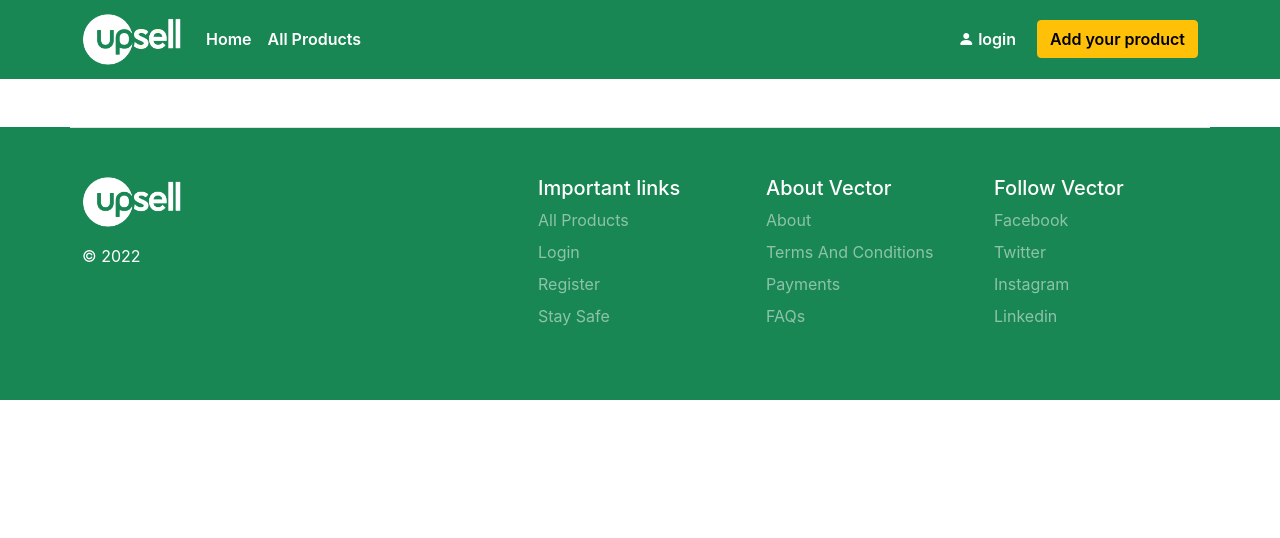
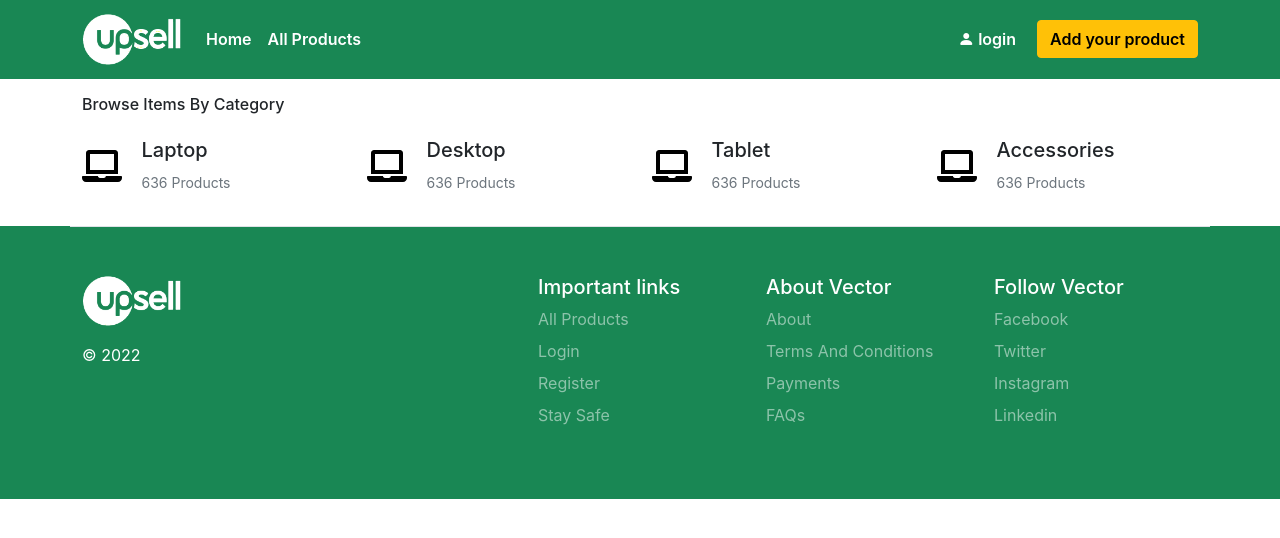
Before and after one commit to devshowmik/Upsell, a React (Create React App) app: page / in a window 1280 px wide. Shown: the top 538 px of the page. Built offline with nearby package versions, Linux system fonts and the light colour scheme.

Commit message:
home page added

```diff
--- a/package.json
+++ b/package.json
@@ -9,6 +9,7 @@
     "firebase": "^9.14.0",
     "react": "^18.2.0",
     "react-dom": "^18.2.0",
+    "react-icons": "^4.6.0",
     "react-router-dom": "^6.4.3",
     "react-scripts": "5.0.1",
     "web-vitals": "^2.1.4"
--- a/src/Components/Global/Footer/Footer.js
+++ b/src/Components/Global/Footer/Footer.js
@@ -6,7 +6,7 @@ const Footer = () => {
     return (
         <div className="footer bg-success text-white">
             <div className="container">
-                <footer className="row row-cols-1 row-cols-sm-2 row-cols-md-5 py-5 my-5 border-top">
+                <footer className="row row-cols-1 row-cols-sm-2 row-cols-md-5 py-5 border-top">
                     <div className="col mb-3">
                         <Link href="/" className="d-flex align-items-center mb-3 link-dark text-decoration-none">
                             <img src={Logo} alt="" width='100' className='logo' />
--- /dev/null
+++ b/src/Pages/Home/Home.js
@@ -0,0 +1,76 @@
+import React from 'react';
+import { FaLaptop } from "react-icons/fa";
+
+const Home = () => {
+    return (
+        <div className="home-category py-3 text-capitalize">
+            <div className="container">
+                <h6>Browse items by category</h6>
+                <div class="row row-cols-1 row-cols-md-4">
+                    <div class="col">
+                        <div class="card border-0 " >
+                            <div class="row g-0 align-items-center">
+                                <div class="col-md-2">
+                                    <FaLaptop className='fs-1' style={{ color: '#000' }} />
+                                </div>
+                                <div class="col-md-10">
+                                    <div class="card-body">
+                                        <h5 class="card-title">Laptop</h5>
+                                        <p class="card-text "><small class="text-muted">636 products</small></p>
+                                    </div>
+                                </div>
+                            </div>
+                        </div>
+                    </div>
+                    <div class="col">
+                        <div class="card  border-0 text-capitalize" >
+                            <div class="row g-0 align-items-center">
+                                <div class="col-md-2">
+                                    <FaLaptop className='fs-1' style={{ color: '#000' }} />
+                                </div>
+                                <div class="col-md-10">
+                                    <div class="card-body">
+                                        <h5 class="card-title">Desktop</h5>
+                                        <p class="card-text "><small class="text-muted">636 products</small></p>
+                                    </div>
+                                </div>
+                            </div>
+                        </div>
+                    </div>
+                    <div class="col">
+                        <div class="card  border-0 text-capitalize" >
+                            <div class="row g-0 align-items-center">
+                                <div class="col-md-2">
+                                    <FaLaptop className='fs-1' style={{ color: '#000' }} />
+                                </div>
+                                <div class="col-md-10">
+                                    <div class="card-body">
+                                        <h5 class="card-title">tablet</h5>
+                                        <p class="card-text "><small class="text-muted">636 products</small></p>
+                                    </div>
+                                </div>
+                            </div>
+                        </div>
+                    </div>
+                    <div class="col">
+                        <div class="card  border-0 text-capitalize" >
+                            <div class="row g-0 align-items-center">
+                                <div class="col-md-2">
+                                    <FaLaptop className='fs-1' style={{ color: '#000' }} />
+                                </div>
+                                <div class="col-md-10">
+                                    <div class="card-body">
+                                        <h5 class="card-title">Accessories</h5>
+                                        <p class="card-text "><small class="text-muted">636 products</small></p>
+                                    </div>
+                                </div>
+                            </div>
+                        </div>
+                    </div>
+                </div>
+            </div>
+        </div>
+    );
+};
+
+export default Home;
```
Also changed, not shown: src/Router/Router.js (+10 -6 lines), 1 other file (tests, documents, lock files or other folders).
